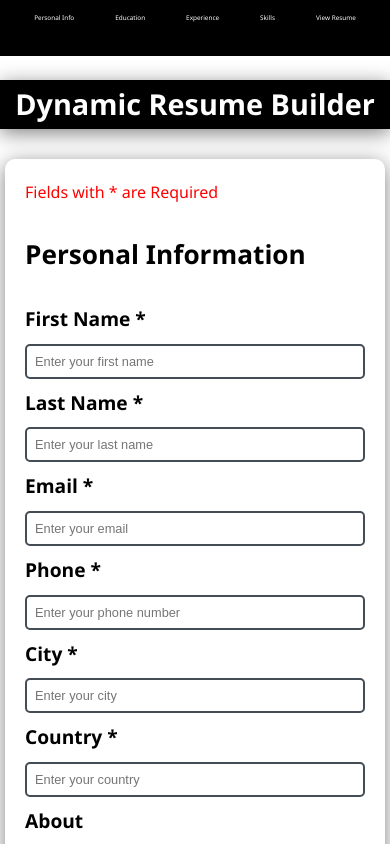
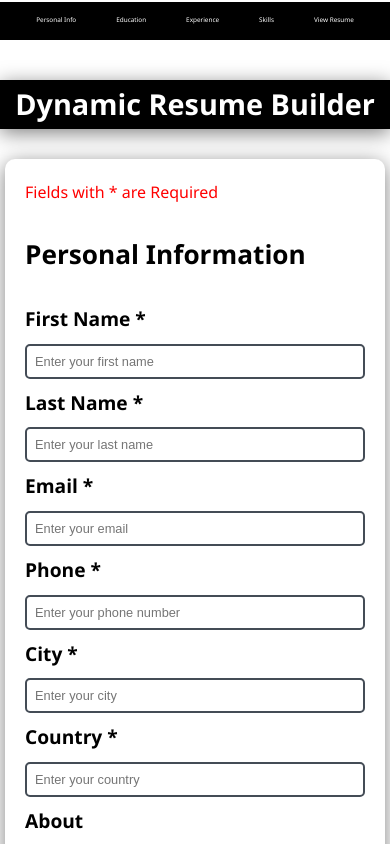
Before and after one commit to konain611/dynamic-resume-builder, a Next.js app: page / in a window 390 px wide. Shown: the top 844 px of the page. Built offline with nearby package versions, Linux system fonts and the light colour scheme.

Commit message:
Update globals.css

```diff
--- a/src/app/globals.css
+++ b/src/app/globals.css
@@ -390,8 +390,10 @@ button:active,
 /* FOR MOBILE PHONE */
 @media (max-width: 480px) {
   .navbar {
-    gap: 1px;
+    margin-top: 0.1rem;
+    gap: 0px;
     padding: 3px 0;
+    height: 2rem;
   }
 
   .navbar a {
```
